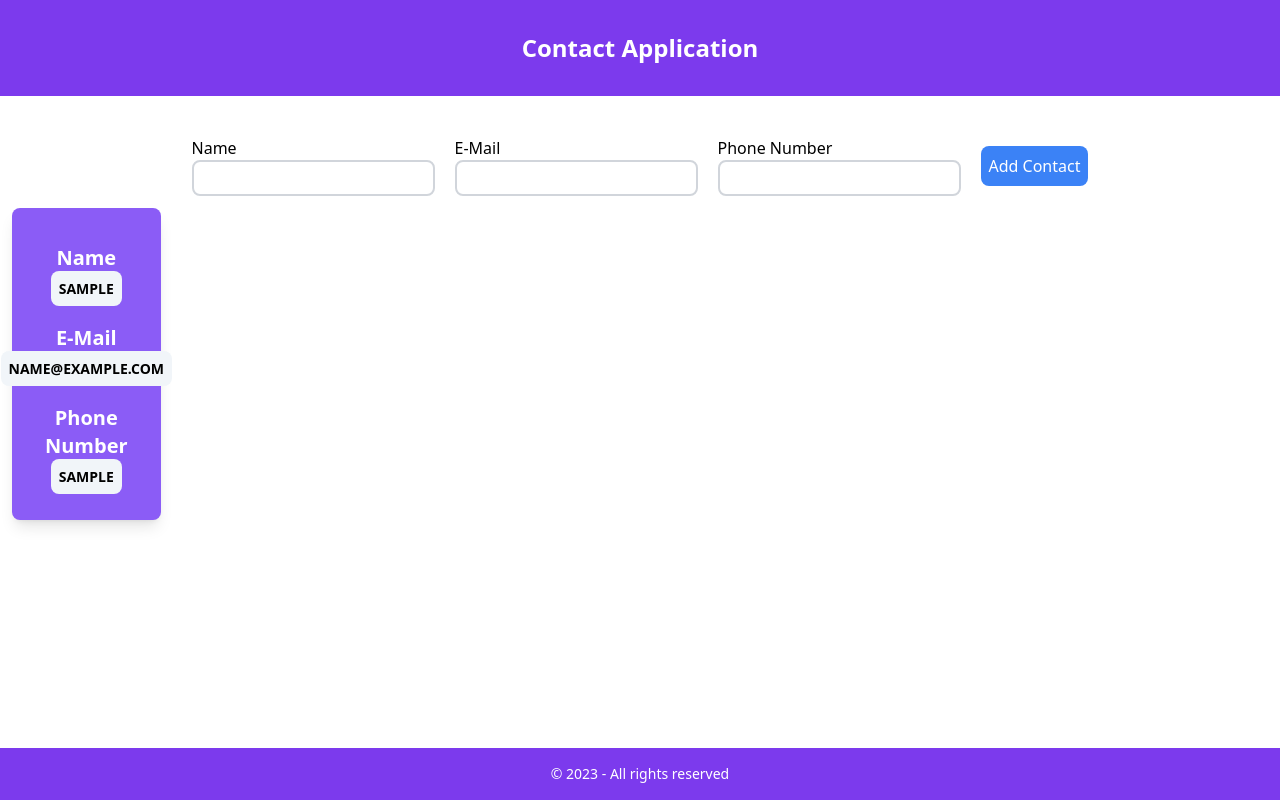
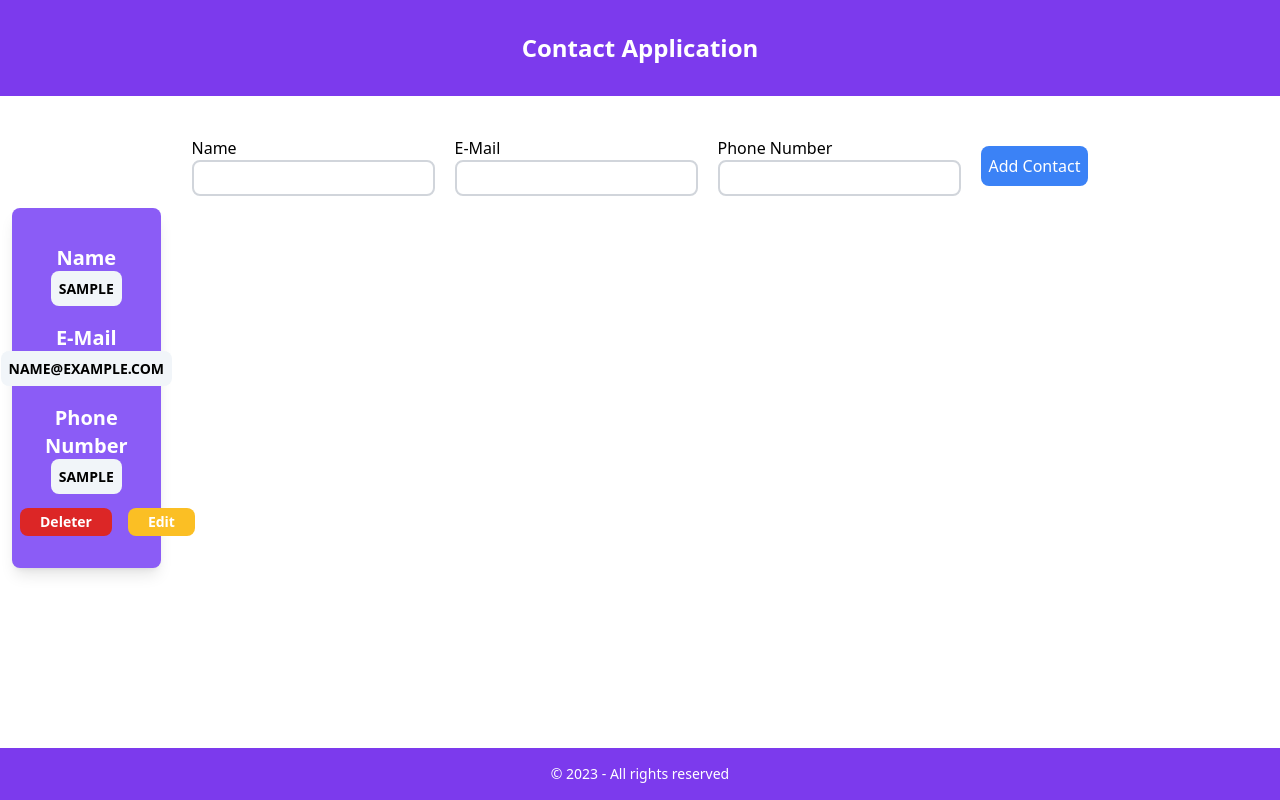
Before and after one commit to hamid19471/Contact-app, a React (Vite) app: page / in a window 1280 px wide. Both pictures are taken after typing "Sample", "name@example.com", "Sample" into the empty fields and a click on the button "Add Contact". Built offline with nearby package versions, Linux system fonts and the light colour scheme.

Commit message:
Update: add 2 buttons for deleter and edit, in this step delete is working

```diff
--- a/src/components/ContactCard/ContactCard.jsx
+++ b/src/components/ContactCard/ContactCard.jsx
@@ -1,8 +1,8 @@
 import React from "react";
 
-const ContactCard = ({ name, email, phone }) => {
+const ContactCard = ({ name, email, phone, onDelete }) => {
     return (
-        <div className="flex flex-col max-w-[250px] items-center justify-center gap-5 bg-violet-500 py-8 text-white m-3 rounded-lg shadow-lg text-center">
+        <div className="flex flex-col max-w-[350px] items-center justify-center gap-5 bg-violet-500 py-8 text-white m-3 rounded-lg shadow-lg text-center">
             <div>
                 <p className="font-bold text-xl my-1">Name</p>
                 <span className="font-bold uppercase text-sm bg-slate-100 p-2 text-black rounded-lg">
@@ -21,6 +21,17 @@ const ContactCard = ({ name, email, phone }) => {
                     {phone}
                 </span>
             </div>
+            <div className="flex items-center justify-between w-full">
+                <button
+                    className="py-1 px-5 bg-red-600 font-bold mx-2 text-sm rounded-lg"
+                    onClick={onDelete}
+                >
+                    Deleter
+                </button>
+                <button className="py-1 px-5 bg-amber-400 font-bold mx-2 text-sm rounded-lg">
+                    Edit
+                </button>
+            </div>
         </div>
     );
 };
```
